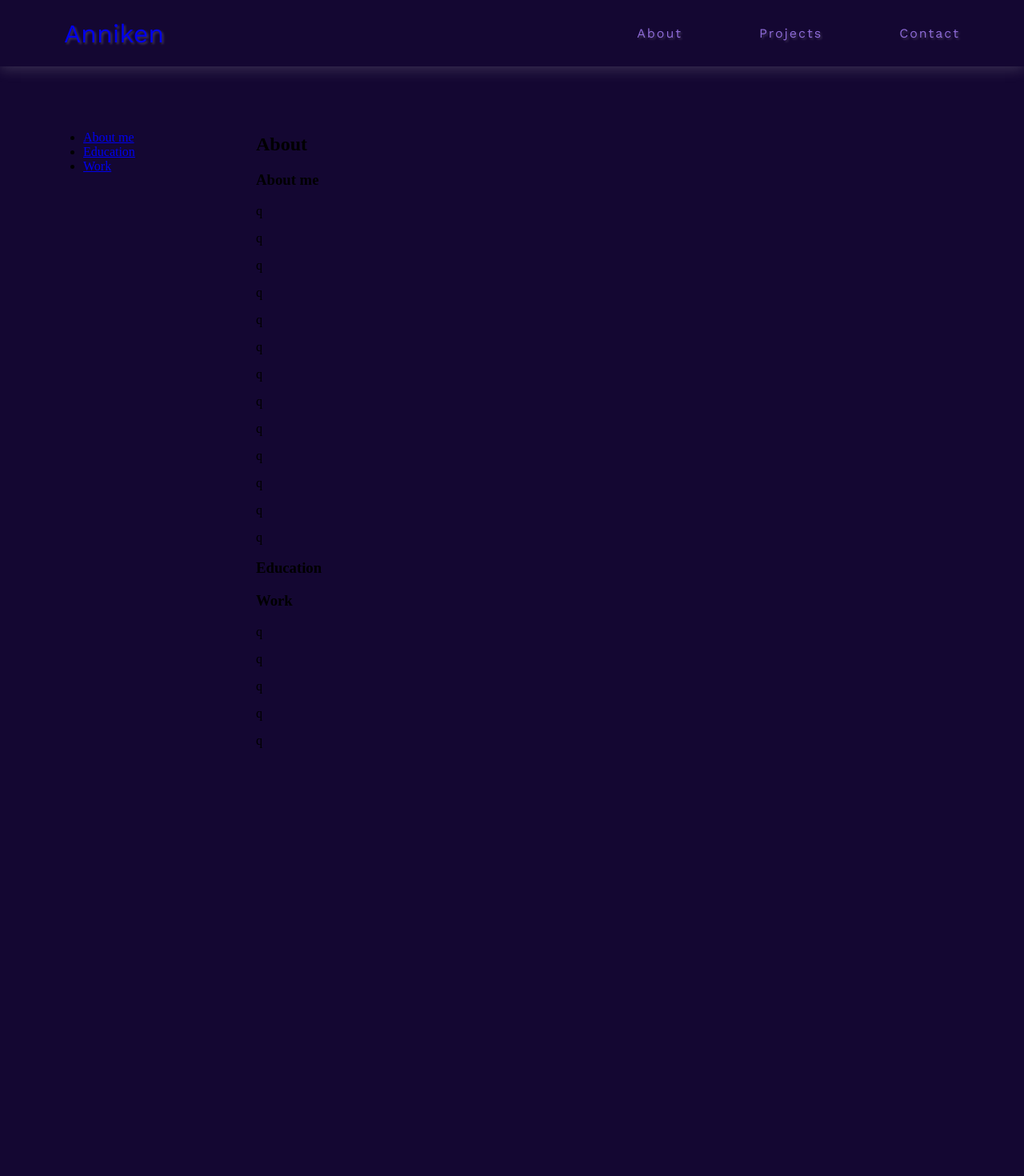
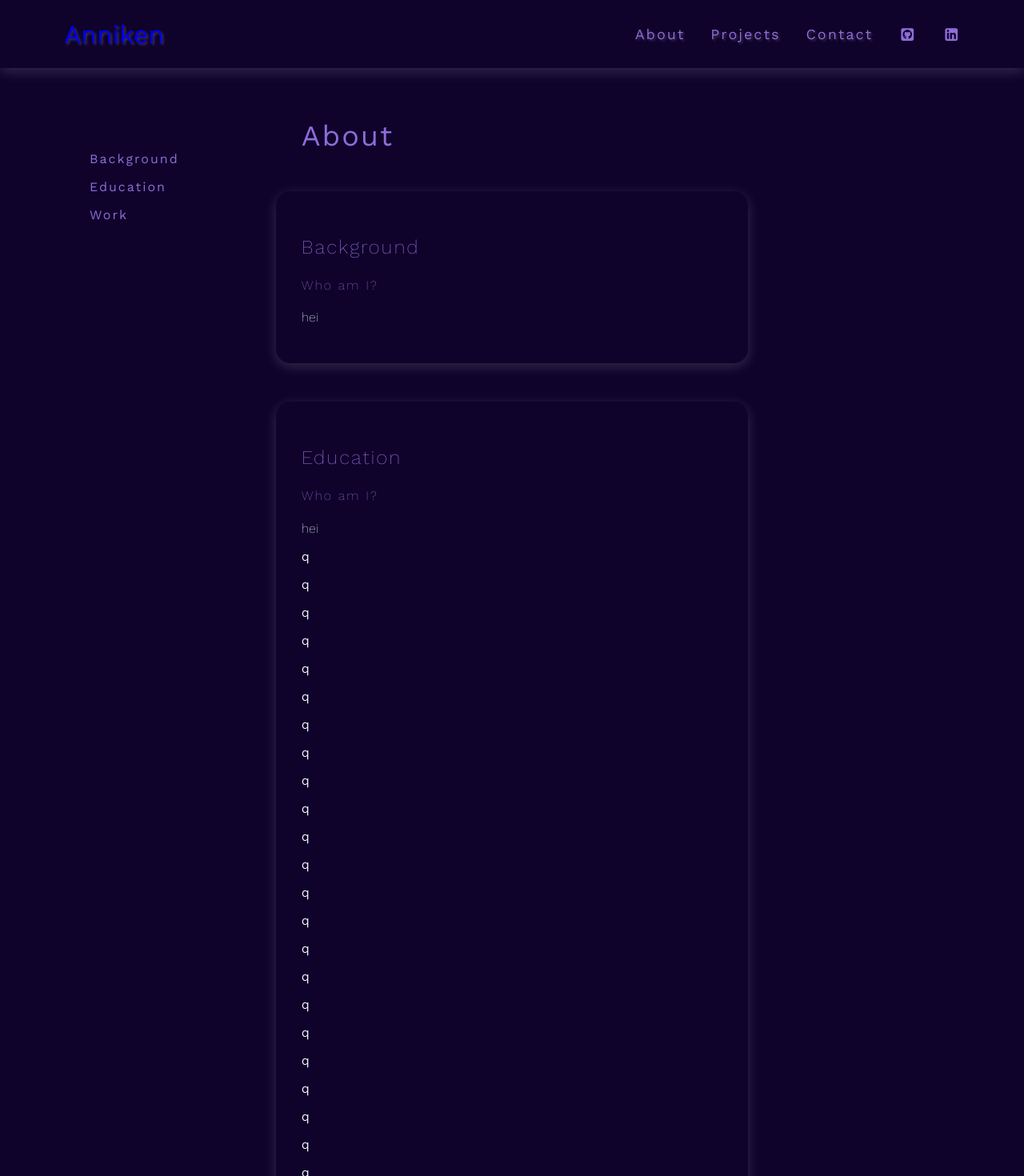
Before and after one commit to AnnikenJE/annikenje-website, a React (Vite) app: page /about in a window 1280 px wide. Shown: the top 1470 px of the page at 80% size. Before the commit the page ends 1015 px from the top, so only its background shows below. Built offline with nearby package versions, Linux system fonts and the light colour scheme.

Commit message:
about me progress

```diff
--- a/src/components/layout/MainHeader.css
+++ b/src/components/layout/MainHeader.css
@@ -1,3 +1,6 @@
 .main-header {
   box-shadow: var(--base-shadow);
+  position: sticky;
+  top: 0;
+  background-color: var(--background-color);
 }
--- a/src/components/navigation/MainNavigation.css
+++ b/src/components/navigation/MainNavigation.css
@@ -9,6 +9,7 @@
   display: flex;
   list-style: none;
   justify-content: flex-end;
+  padding-right: 4rem;
 }
 
 .main-navigation__list li {
@@ -28,16 +29,18 @@
 }
 
 .main-navigation__item {
+  display: flex;
+  align-items: center;
+  justify-content: center;
   padding: 1rem;
-  font-size: 16px;
   font-family: var(--main-font);
   font-weight: var(--font-weight);
   letter-spacing: var(--letter-spacing);
   text-decoration: none;
   color: var(--link-color);
-  margin-right: 4rem;
   transition: color 0.4s ease;
   text-shadow: var(--txt-shadow);
+  font-size: large;
 }
 
 /*
@@ -66,7 +69,7 @@
   }
 
   .main-navigation {
-    margin-top: 1rem;
+    padding-top: 1rem;
     flex-direction: column;
   }
 
--- a/src/components/navigation/MainNavigation.tsx
+++ b/src/components/navigation/MainNavigation.tsx
@@ -1,5 +1,10 @@
 import { Link } from "react-router-dom";
 import "./MainNavigation.css";
+import { FontAwesomeIcon } from "@fortawesome/react-fontawesome";
+import {
+  faSquareGithub,
+  faSquareLinkedin,
+} from "@fortawesome/free-brands-svg-icons";
 
 const MainNavigation = () => {
   return (
@@ -25,6 +30,25 @@ const MainNavigation = () => {
             Contact
           </Link>
         </li>
+        <li>
+          {" "}
+          <a
+            href="https://github.com/AnnikenJE"
+            target="_blank"
+            className="main-navigation__item"
+          >
+            <FontAwesomeIcon icon={faSquareGithub} />
+          </a>
+        </li>
+        <li>
+          <a
+            href="https://www.linkedin.com/in/anniken-j%C3%B8rgensen-edvardsen-825160113/"
+            target="_blank"
+            className="main-navigation__item"
+          >
+            <FontAwesomeIcon icon={faSquareLinkedin} />
+          </a>
+        </li>
       </ul>
     </nav>
   );
--- /dev/null
+++ b/src/components/navigation/SideNavigationItem.css
@@ -0,0 +1,20 @@
+.item {
+  color: var(--link-color);
+  font-size: 16px;
+  font-family: var(--main-font);
+  font-weight: var(--font-weight);
+  letter-spacing: var(--letter-spacing);
+  transition: all 1s ease;
+  text-decoration: none;
+}
+/*
+   Tips: Må lyse over den som er aktiv
+*/
+
+.item:visited {
+  color: var(--link-color);
+}
+
+.item:hover {
+  color: var(--link-hover);
+}
--- a/src/components/navigation/SideNavigationItem.tsx
+++ b/src/components/navigation/SideNavigationItem.tsx
@@ -1,10 +1,13 @@
 import type { FC } from "react";
 import type { ISideNavItem } from "../../interfaces/ISideNavItem";
+import "./SideNavigationItem.css";
 
 const SideNavigationItem: FC<ISideNavItem> = ({ id, label }) => {
   return (
     <li>
-      <a href={`#${id}`}>{label}</a>
+      <a href={`#${id}`} className="item">
+        {label}
+      </a>
     </li>
   );
 };
--- a/src/main.css
+++ b/src/main.css
@@ -6,8 +6,12 @@
   --main-color: #8f6cd9;
   --txt-color: #f6f5fb;
 
-  --background-gradient-image: linear-gradient(to bottom right, #190348, #53416b);
-  --background-color: #140732;
+  --background-gradient-image: linear-gradient(
+    to bottom right,
+    #190348,
+    #53416b
+  );
+  --background-color: #0f032b;
 
   /*
       Link color
@@ -35,8 +39,12 @@ body {
   padding: 0;
   background: var(--background-color);
   height: 100%;
+  overflow-y: scroll;
+  color: var(--txt-color);
 }
 
 html {
   height: 100%;
+  scroll-behavior: smooth;
+  scroll-padding-top: 8rem;
 }
--- a/src/pages/AboutPage.css
+++ b/src/pages/AboutPage.css
@@ -1,12 +1,76 @@
 .page-wrapper {
-  display: grid;
-  grid-template-columns: 1fr 4fr;
+  scroll-behavior: smooth;
+  align-items: center;
 }
 
 .navigation {
-margin: 4rem;
+  margin: 4rem;
+  position: fixed;
+
+  li {
+    list-style-type: none;
+    padding: 0.5rem;
+  }
 }
 
 .main-content {
-margin: 4rem;
+  display: flex;
+  justify-content: center;
+  font-family: var(--main-font);
+  margin: 1rem;
 }
+
+.about-heading {
+  color: var(--main-color);
+  letter-spacing: var(--letter-spacing);
+  font-weight: var(--font-weight);
+  font-weight: 200px;
+  font-size: 36px;
+  padding-left: 2rem;
+}
+
+.about-wrapper {
+  width: 55%;
+}
+
+/*
+    Section
+*/
+
+.heading-section {
+  margin: 3em;
+}
+
+.about-section {
+  box-shadow: var(--base-shadow);
+  border-radius: 18px;
+  padding: 2rem;
+  margin: 3rem;
+}
+
+.section-heading {
+  color: var(--main-color);
+  letter-spacing: var(--letter-spacing);
+  font-weight: calc(var(--font-weight) * 0.5);
+  font-size: 24px;
+}
+
+/*
+    Article
+*/
+
+.article-heading {
+  color: var(--main-color);
+  letter-spacing: var(--letter-spacing);
+  font-weight: calc(var(--font-weight) * 0.5);
+  font-size: 16px;
+}
+
+.article-info {
+  color: var(--txt-color);
+  font-weight: calc(var(--font-weight) * 0.5);
+}
+
+/*
+    Resolutions
+*/
--- a/src/pages/AboutPage.tsx
+++ b/src/pages/AboutPage.tsx
@@ -6,38 +6,90 @@ import SideNavigationItem from "../components/navigation/SideNavigationItem";
 const AboutPage = () => {
   const navigationItems: ISideNavItem[] = [
     {
-      id: "aboutMe",
-      label: "About me",
+      id: "section1",
+      label: "Background",
     },
-    { id: "education", label: "Education" },
+    { id: "section2", label: "Education" },
     {
-      id: "work",
+      id: "section3",
       label: "Work",
     },
   ];
 
   const listNavigationJSX = () => {
     const JSX = navigationItems.map((item) => (
-      <SideNavigationItem id={item.id} label={item.label} />
+      <SideNavigationItem key={item.id} id={item.id} label={item.label} />
     ));
     return JSX;
   };
 
   const showSideNav = () => {
-    return <ul>{listNavigationJSX()}</ul>;
+    return <ul>{listNavigationJSX()}
+    </ul>;
   };
 
   return (
     <main>
       <div className="page-wrapper">
         <div className="navigation">
-          <section>{showSideNav()}</section>
+          <aside> {showSideNav()}</aside>
         </div>
         <div className="main-content">
-          <section>
-            <h1>About</h1>
-            <article id="aboutMe">
-              <h3>About me</h3>
+          <section className="about-wrapper">
+            <section className="heading-section">
+              <h1 className="about-heading">About</h1>
+            </section>
+
+            <div id="section1">
+              <section className="about-section">
+                <h3 className="section-heading">Background</h3>
+                <article>
+                  <h4 className="article-heading">Who am I?</h4>
+                  <p className="article-info">hei</p>
+                </article>
+              </section>
+            </div>
+            <div id="section2">
+              <section className="about-section">
+                <h3 className="section-heading">Education</h3>
+                <article>
+                  <h4 className="article-heading">Who am I?</h4>
+                  <p className="article-info">hei</p>
+                </article>
+                <p></p>
+                <p>q</p>
+                <p>q</p>
+                <p>q</p>
+                <p>q</p>
+                <p>q</p>
+                <p>q</p>
+                <p>q</p>
+                <p>q</p>
+                <p>q</p>
+                <p>q</p>
+                <p>q</p>
+                <p>q</p> <p>q</p>
+                <p>q</p>
+                <p>q</p>
+                <p>q</p>
+                <p>q</p>
+                <p>q</p>
+                <p>q</p>
+                <p>q</p>
+                <p>q</p>
+                <p>q</p>
+                <p>q</p>
+                <p>q</p>
+              </section>
+            </div>
+            <div id="section3">
+              <section className="about-section">
+                <h3 className="section-heading">Work</h3>
+                <article>
+                  <h4 className="article-heading">Who am I?</h4>
+                  <p className="article-info">hei</p>
+                </article>
+                <p></p>
                 <p>q</p>
                 <p>q</p>
                 <p>q</p>
@@ -51,20 +103,12 @@ const AboutPage = () => {
                 <p>q</p>
                 <p>q</p>
                 <p>q</p>
-            </article>
-            <article id="education">
-              <h3>Education</h3>
-              <p></p>
-            </article>
-            <article id="work">
-              <h3>Work</h3>
-              <p></p>
                 <p>q</p>
                 <p>q</p>
                 <p>q</p>
                 <p>q</p>
-              <p>q</p>
-            </article>
+              </section>
+            </div>
           </section>
         </div>
       </div>
```
Lines whose indentation alone changed are shown as unchanged.
